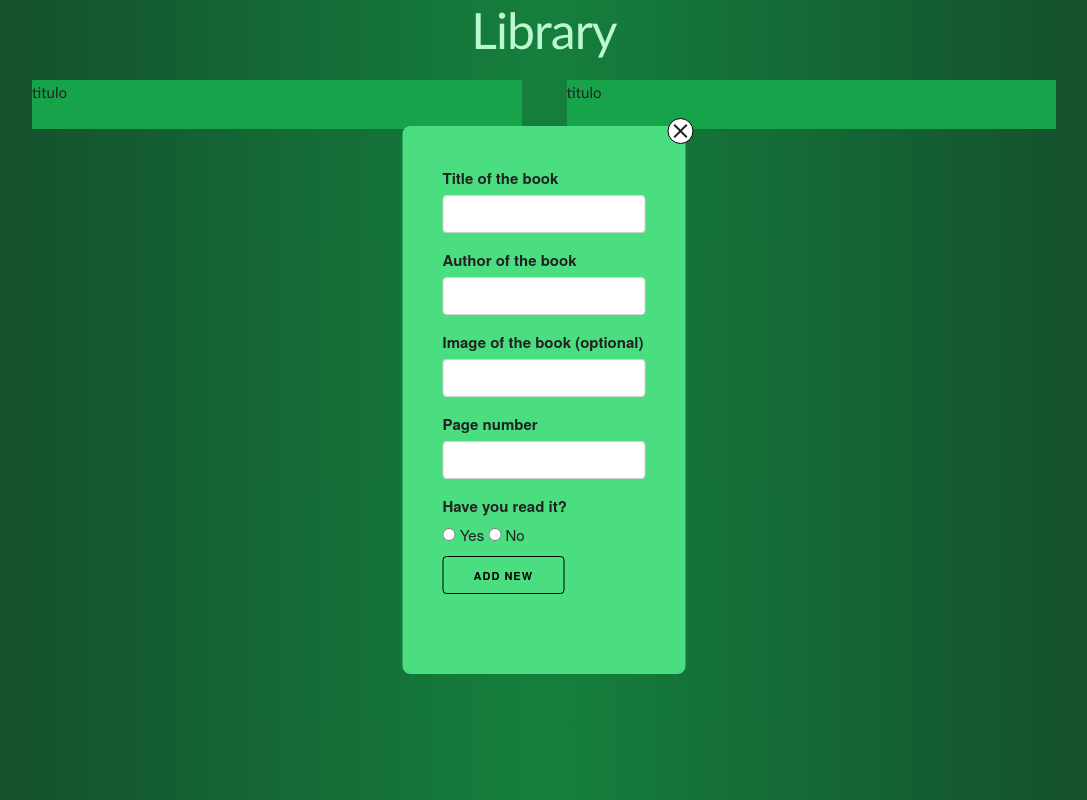
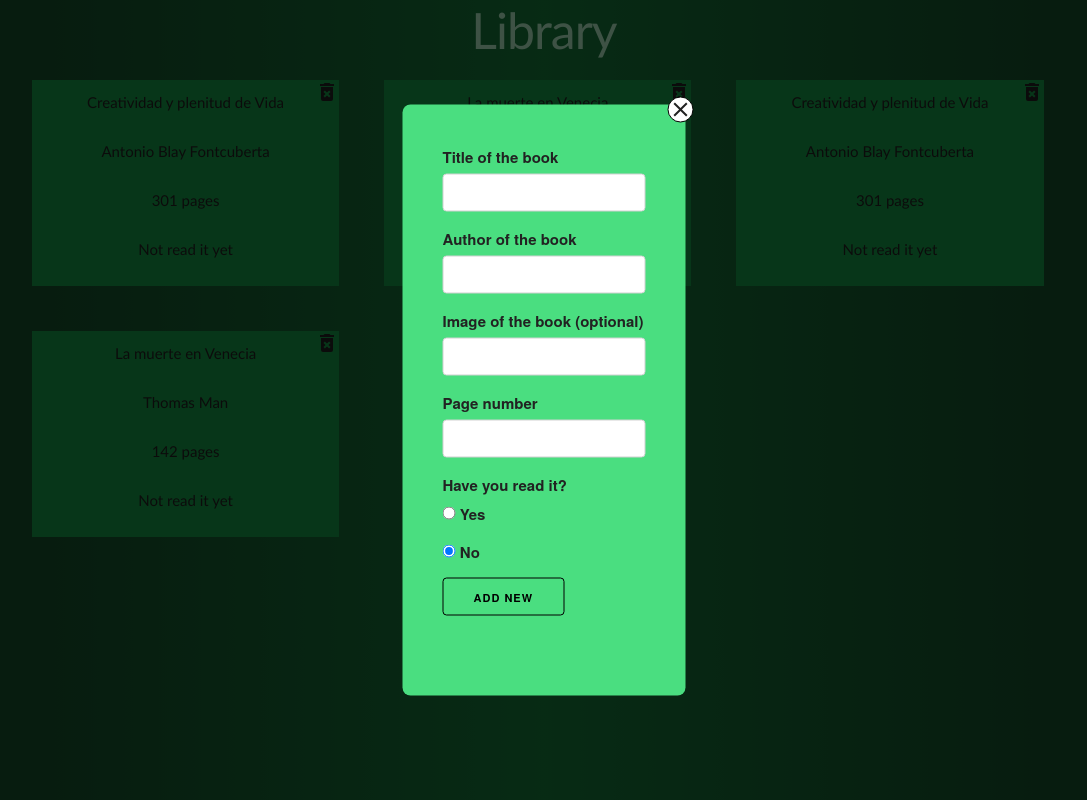
Before and after one commit to DavitBoo/library, a website: page index.html in a window 1280 px wide. Both pictures are taken after a click on the element "ADD NEW BOOK". Shown: the whole page, without its empty margins (96-1183 px from the left). Drawn offline with Linux system fonts and the light colour scheme.

Commit message:
book can be deleted

```diff
--- a/css/style.css
+++ b/css/style.css
@@ -21,6 +21,8 @@ body{
 
 p, h1, h2{
     font-family: 'Trebuchet MS', 'Lucida Sans Unicode', 'Lucida Grande', 'Lucida Sans', Arial, sans-serif;
+    padding: 0;
+    margin: 0;
 }
 
 h1{
@@ -28,18 +30,44 @@ h1{
     color: var(--green-200);
 }
 
+.d-flex{
+    display: flex;
+    align-content: center;
+}
+
+.overlay{
+    position: absolute;
+    top: 0;
+    left: 0;
+    width: 100%;
+    height: 100vh;
+    z-index: 10;
+    background-color: #000000AA;
+}
+
 .grid-container{
     width: 80vw;
     margin: 0 auto;
     display: grid;
-    grid-template-columns: repeat(auto-fit, minmax(200px, 1fr));
+    grid-template-columns: repeat(auto-fit, minmax(200px, 30%));
     gap: 45px;
 }
 
 .book-container{
     background-color: var(--green-600);
+    position: relative;
+    display: grid;
+    justify-content: center;
+    text-align: center;
+    padding: 1rem 2rem 0 2rem;
 }
 
+.delete-book{
+    position: absolute;
+    top: 0;
+    right: 0;
+    cursor: pointer;
+}
 
 
 .add-new-book{
@@ -55,6 +83,7 @@ h1{
     background-color: var(--green-400);
     padding: 4rem;
     border-radius: 8px;
+    z-index: 20;
 }
 
 .form-container > form{
--- a/index.html
+++ b/index.html
@@ -10,14 +10,19 @@
     <link rel="stylesheet" href="css/skeleton.css">
 </head>
 <body>
+    <div class="overlay hide"></div>
     <h1>Library</h1>
     <div class="grid-container">
         <div class="book-container">
-            <p>titulo</p>
+            <svg class="remove-book" style="width:24px;height:24px" viewBox="0 0 24 24">
+                <path fill="currentColor" d="M6,19A2,2 0 0,0 8,21H16A2,2 0 0,0 18,19V7H6V19M8.46,11.88L9.87,10.47L12,12.59L14.12,10.47L15.53,11.88L13.41,14L15.53,16.12L14.12,17.53L12,15.41L9.88,17.53L8.47,16.12L10.59,14L8.46,11.88M15.5,4L14.5,3H9.5L8.5,4H5V6H19V4H15.5Z" />
+            </svg>
+            <p>title</p>
+            <p>author</p>
+            <p>300 pages</p>
+            <p>read it</p>
         </div>
-        <div class="book-container">
-            <p>titulo</p>
-        </div>
+
     </div>
     <div class="add-new-book" id="add-new">
         <button class="button-primary">Add new book</button>
@@ -32,10 +37,14 @@
             <input type="text" name="image-url" id="image-url">
             <label for="">Page number</label>
             <input type="text" name="pages" id="pages">
-            <label for="read-it">Have you read it?</label>
-            <input type="radio" name="read" id="read-it" value="true"> Yes
-            <input type="radio" name="read" id="read-it" value="false"> No
-            <br>
+            <label for="read">Have you read it?</label>
+            <label for="yes">
+                <input type="radio" name="read" id="yes" value="yes">
+            Yes</label>
+            <label for="no">
+                <input checked="checked" type="radio" name="read" id="no" value="no">
+            No</label>
+
             <input type="submit" id="add-new-btn" value="Add new">
         </form>
         <svg id="close-btn" style="width:24px;height:24px" viewBox="0 0 24 24">
--- a/script.js
+++ b/script.js
@@ -1,26 +1,126 @@
 const addNewBtn = document.getElementById('add-new-btn')
 const addNewForm = document.querySelector('.form-container')
 const addNew = document.getElementById('add-new')
+const overlay = document.querySelector('.overlay')
+const gridContainer = document.querySelector('.grid-container')
 
-let myLibrary = [{
-    title: 'Creatividad y plenitud de Vida',
-    author: 'Antonio Blay Fontcuberta',
-    pages: 301,
-    read: false
-}];
+//form values
+const titleInput = document.getElementById('title')
+const authorInput = document.getElementById('author')
+const pagesInput = document.getElementById('pages')
+const readYes = document.getElementById('yes')
+const readNo = document.getElementById('no')
+
+let deleteBook = document.querySelectorAll('.delete-book')
+
+
+
+let myLibrary = [
+    {
+        title: 'Creatividad y plenitud de Vida',
+        author: 'Antonio Blay Fontcuberta',
+        pages: 301,
+        read: false
+    },
+    {
+        title: 'La muerte en Venecia',
+        author: 'Thomas Man',
+        pages: 142,
+        read: false
+    },
+    {
+        title: 'Creatividad y plenitud de Vida',
+        author: 'Antonio Blay Fontcuberta',
+        pages: 301,
+        read: false
+    },
+    {
+        title: 'La muerte en Venecia',
+        author: 'Thomas Man',
+        pages: 142,
+        read: false
+    },
+];
+
+
+function searchInMyLibrary(){
+    let bookContainerCreator = myLibrary.reduce((acc, book, i) => {
+        acc += `<div class="book-container">
+            <svg class="delete-book" data-id="${i}" style="width:24px;height:24px" viewBox="0 0 24 24">
+                <path fill="currentColor" d="M6,19A2,2 0 0,0 8,21H16A2,2 0 0,0 18,19V7H6V19M8.46,11.88L9.87,10.47L12,12.59L14.12,10.47L15.53,11.88L13.41,14L15.53,16.12L14.12,17.53L12,15.41L9.88,17.53L8.47,16.12L10.59,14L8.46,11.88M15.5,4L14.5,3H9.5L8.5,4H5V6H19V4H15.5Z" />
+            </svg>
+            <p>${book.title}</p>
+            <p>${book.author}</p>
+            <p>${book.pages} pages</p>
+            <p>${book.read ? 'Already read it' : 'Not read it yet'}</p>
+        </div>`;
+        return acc;
+    }, '');
+    return bookContainerCreator
+}
+
+
+function updateLibrary(){
+    gridContainer.innerHTML = searchInMyLibrary();
+
+    deleteBook = document.querySelectorAll('.delete-book')
+    deleteBook.forEach(element => {
+        element.addEventListener('click', () => {
+            removeLibrary(element.dataset.id)
+        })
+    })
+}
+
+
+function removeLibrary(index){
+    console.log(myLibrary[index])
+    myLibrary.splice(index, 1);
+    gridContainer.innerHTML = searchInMyLibrary();
+    updateLibrary();
+}
+
+function addBookToLibrary() {
+    let titleValue = titleInput.value
+    let authorValue = authorInput.value
+    let pagesValue = pagesInput.value
+    let readValue = readYes.value ? true : false
+
+    console.log(titleValue, authorValue, pagesValue, readValue)
+    let newBook = new Book(titleValue, authorValue, pagesValue, readValue)
+    console.log(newBook)
+    myLibrary.push(newBook)
+    updateLibrary();
+  }
+
+window.addEventListener('DOMContentLoaded', () => {
+    updateLibrary();
+});
 
 
 addNewBtn.addEventListener('click', (e) => {
     addNewForm.classList.add('hide')
+    overlay.classList.add('hide')
+
+    addBookToLibrary();
+
     e.preventDefault();
 })
 
 
 addNew.addEventListener('click', () => {
     addNewForm.classList.remove('hide')
+    overlay.classList.remove('hide')
 })
 
-function Book() {
+
+overlay.addEventListener('click', () => {
+    if(!overlay.classList.contains('hide')){
+        addNewForm.classList.add('hide')
+        overlay.classList.add('hide')
+    }
+})
+
+function Book(title, author, pages, read) {
     this.title = title
     this.author = author
     this.pages = pages
@@ -29,13 +129,3 @@ function Book() {
        return `The ${title} by ${author}, ${pages} pages, ${read ? `already read` : `not read yet`}`
     }
 }
-
-function addBookToLibrary() {
-    // do stuff here
-  }
-
-function searchInMyLibrary(){
-    myLibrary.forEach(book => {
-        return book.title;
-    });
-}
```
